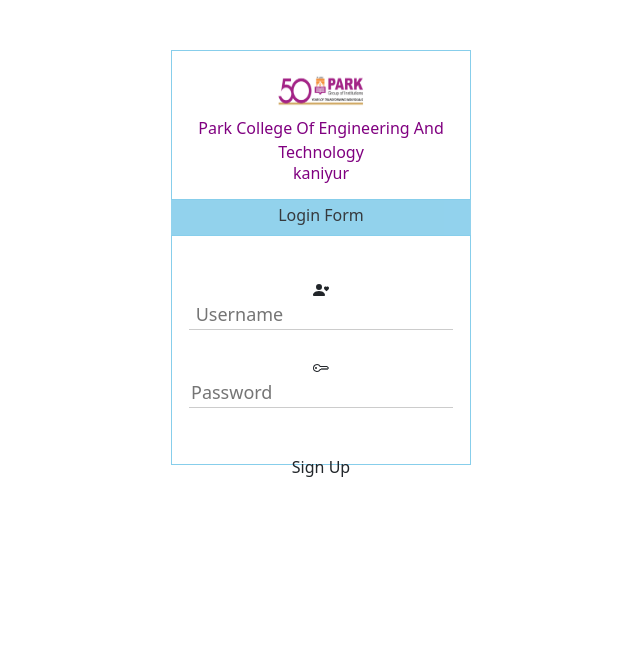
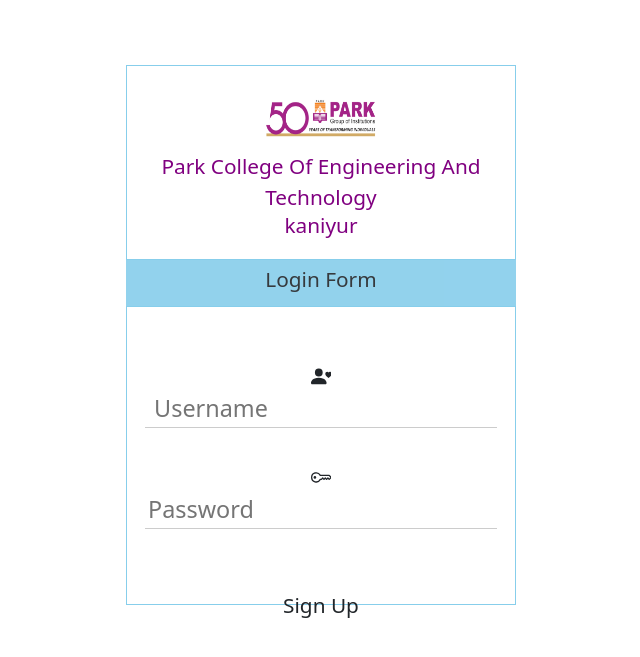
Before and after one commit to santhosh1217/park, a Django app: page / in a window 1280 px wide. Shown: the top 657 px of the page, without its empty margins (319-959 px from the left). Run offline with Django 4.2, Linux system fonts and the light colour scheme.

Commit message:
Update login.css

```diff
--- a/park/static/css/login.css
+++ b/park/static/css/login.css
@@ -2,6 +2,7 @@ body{
 	/*background-image: url(https://images.shiksha.com/mediadata/images/1494567342phpSW2i1o.jpeg);
 	background-repeat: no-repeat;
 	background-size: cover;*/
+	zoom:130%;
 
 }
 .full{
```
